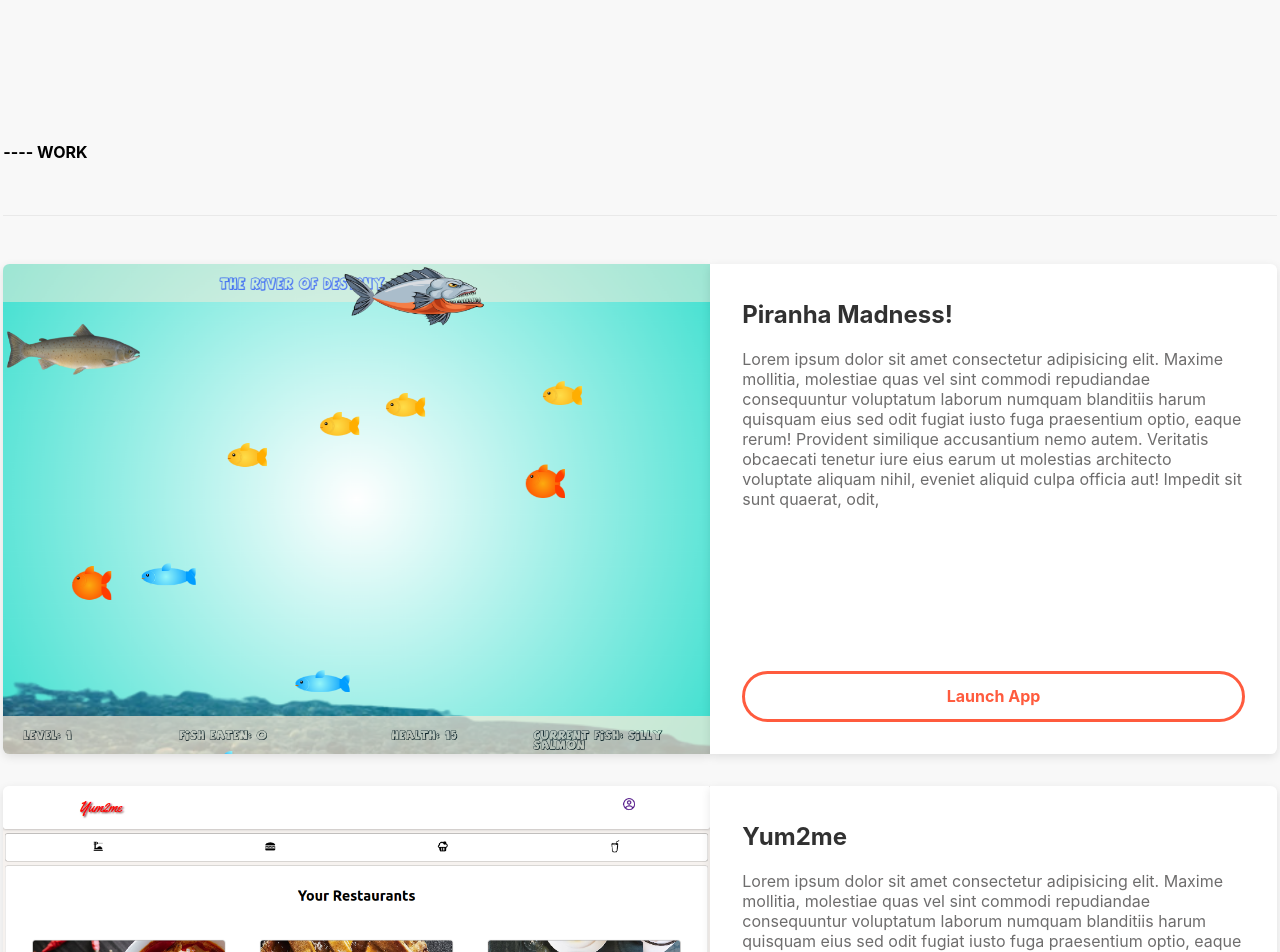
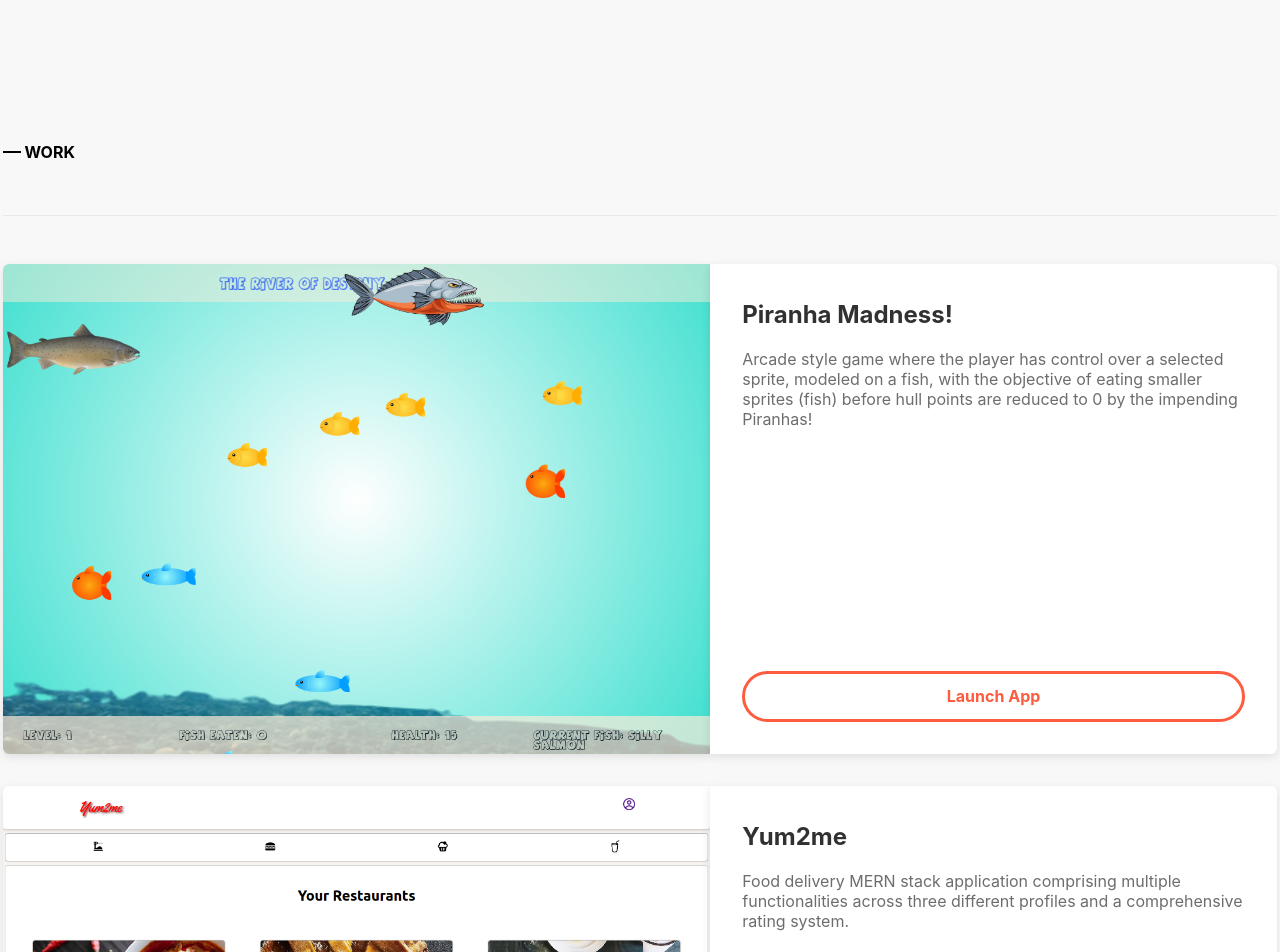
Before and after one commit to petermc87/portfolio, a React (Create React App) app: page / in a window 1280 px wide. Shown: the part 700-1652 px from the top of the page. Built offline with nearby package versions, Linux system fonts and the light colour scheme.

Commit message:
added text to project sections and fixed heading dashed line

```diff
--- a/src/components/Project/Project.js
+++ b/src/components/Project/Project.js
@@ -1,6 +1,6 @@
 import styles from '../Project/Project.module.scss'
 
-export default function Project ({ image, title, url }) {
+export default function Project ({ image, title, url, blurb }) {
   return (
     <div className={styles.projectContainer}>
       {/* <h1>Project</h1> */}
@@ -8,13 +8,14 @@
       <div className={styles.projectDescription}>
         <div>
           <h2>{title}</h2>
-          <p>Lorem ipsum dolor sit amet consectetur adipisicing elit. Maxime mollitia,
+          {/* <p>Lorem ipsum dolor sit amet consectetur adipisicing elit. Maxime mollitia,
             molestiae quas vel sint commodi repudiandae consequuntur voluptatum laborum
             numquam blanditiis harum quisquam eius sed odit fugiat iusto fuga praesentium
             optio, eaque rerum! Provident similique accusantium nemo autem. Veritatis
             obcaecati tenetur iure eius earum ut molestias architecto voluptate aliquam
             nihil, eveniet aliquid culpa officia aut! Impedit sit sunt quaerat, odit,
-          </p>
+          </p> */}
+          <p>{blurb}</p>
         </div>
         <a href={url}>
           <div className={styles.button}><h4>Launch App</h4></div>
--- a/src/components/Section/CompetenciesSection/CompetenciesSection.js
+++ b/src/components/Section/CompetenciesSection/CompetenciesSection.js
@@ -19,7 +19,7 @@
   return (
     <div className={styles.competenciesWrapper}>
 
-      <div className={styles.heading}><h4> ---- SKILLS</h4></div>
+      <div className={styles.heading}><div className={styles.dash}></div><h4>SKILLS</h4></div>
       {/* <div className={styles.competenciesSection}> */}
       {/* <br/>
       <div className={styles.heading}><h4> ---- SKILLS</h4></div> */}
--- a/src/components/Section/CompetenciesSection/CompetenciesSection.module.scss
+++ b/src/components/Section/CompetenciesSection/CompetenciesSection.module.scss
@@ -1,15 +1,3 @@
-// .competenciesSection{
-//     // justify-content: center;
-//     border: solid gray;
-//     padding: 3rem 0rem 3rem 0rem;
-//     display: flex;
-//     margin: 0 0.4rem 0 0.4rem;
-//     flex-direction: column;
-//     background-color: white;
-//     box-shadow: 0 3px 10px rgb(0 0 0 / 20%);
-//     border-radius: var(--div-radius);
-//     max-width: 80rem;
-// }
 
 .heading{
     border-top: solid var(--light-outline);
@@ -26,7 +14,16 @@
     animation-delay: 1s;
     // text-align: center;
     opacity: 0;
+    display: flex;
+    align-items: center;
 }
+.dash{
+    border: solid black;
+    width: 1rem;
+    border-width: 0.5px;
+    margin-right: 0.2rem;
+}
+
 
 .competenciesWrapper{
     // border: solid green;
--- a/src/components/Section/ProjectSection/ProjectSection.js
+++ b/src/components/Section/ProjectSection/ProjectSection.js
@@ -4,25 +4,32 @@
 import Yum2me from '../../../images/yum2me.png'
 import Instafake from '../../../images/instafake.png'
 
+const piranhaMBlurb = 'Arcade style game where the player has control over a selected sprite, modeled on a fish, with the objective of eating smaller sprites (fish) before hull points are reduced to 0 by the impending Piranhas!'
+const yum2meBlurb = 'Food delivery MERN stack application comprising multiple functionalities across three different profiles and a comprehensive rating system.'
+const instafakeBlurb = 'Instfake is an Insragram clone, modeled on the real thing, but without the annoyance of sponsored content. I also provided the user the ability to edit commments in place, a feature Instagram does not have.'
+
 export default function ProjectSection () {
   return (
     <div className={styles.projectSection}>
       <br />
-      <div className={styles.heading}><h4> ---- WORK</h4></div>
+      <div className={styles.heading}><div className={styles.dash}></div><h4>WORK</h4></div>
       <Project
         image={Gamescreen}
         title='Piranha Madness!'
         url='https://petermc87.github.io/project_1_piranha_madness/'
+        blurb={piranhaMBlurb}
       />
       <Project
         image={Yum2me}
         title='Yum2me'
         url='https://starfish-app-glmra.ondigitalocean.app/'
+        blurb={yum2meBlurb}
       />
       <Project
         image={Instafake}
         title='Instafake'
         url='https://instafake.herokuapp.com/'
+        blurb={instafakeBlurb}
       />
     </div>
   )
--- a/src/components/Section/ProjectSection/ProjectSection.module.scss
+++ b/src/components/Section/ProjectSection/ProjectSection.module.scss
@@ -24,6 +24,16 @@
     animation-delay: 1s;
     // text-align: center;
     opacity: 0;
+    display: flex;
+    align-items: center;
+}
+
+
+.dash{
+    border: solid black;
+    width: 1rem;
+    border-width: 0.5px;
+    margin-right: 0.2rem;
 }
 
 @keyframes fade-in {
```
Also changed, not shown: 1 other file (tests, documents, lock files or other folders).
